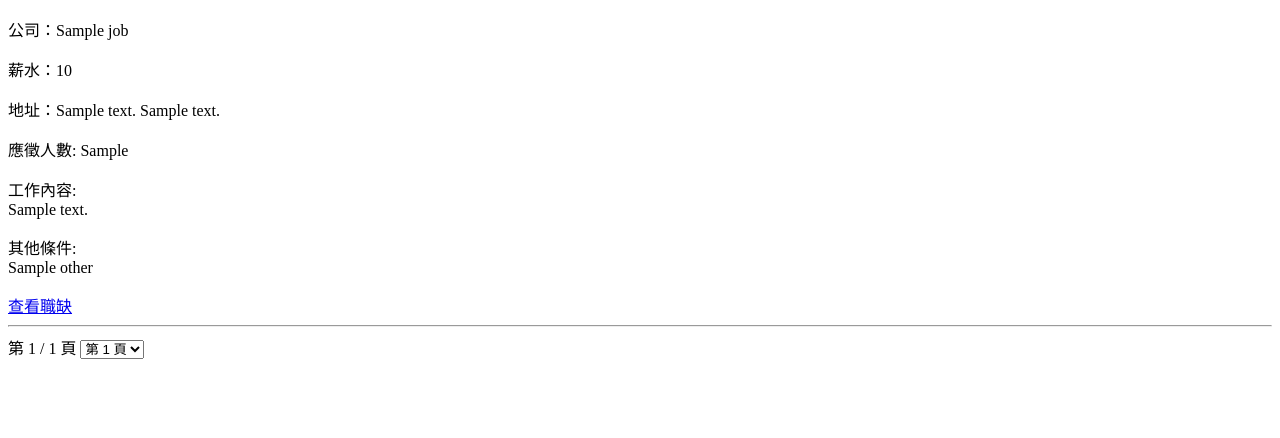
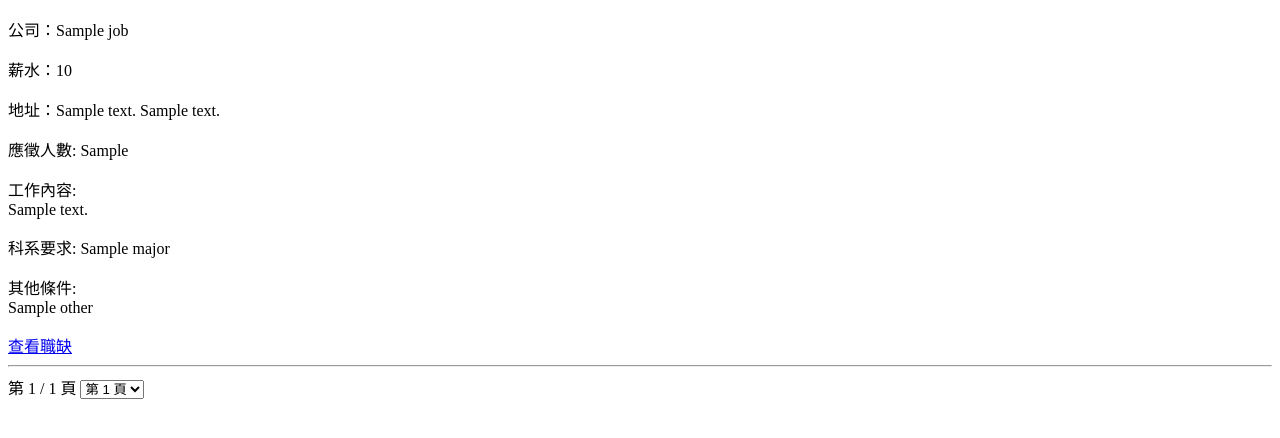
Before and after one commit to R1ddlEDz/AIPE04-Midterm_104Crawler_with_flask, a Flask app: template templates/index.html in a window 1280 px wide. Shown: the part 259-697 px from the top of the page. Run offline with Flask 3, Linux system fonts and the light colour scheme; the template is opened without the code that fills it: most values are stand-ins (such as "Sample title", 1, 10 or a date in 2020).

Commit message:
fea: adding major condition in html

```diff
--- a/templates/index.html
+++ b/templates/index.html
@@ -69,6 +69,7 @@
         <p>地址：{{ job.addressRegion}} {{job.addressDetail}}</p>
         <p>應徵人數: {{job.applyCnt}}</p>
         <P>工作內容:<br>{{job.jobDescription}}</P>
+        <p>科系要求: {{job.major}}</p>
         <p>其他條件:<br> {{job.other}}</p>
 
         <a href="{{ job.link }}" target="_blank">
```
